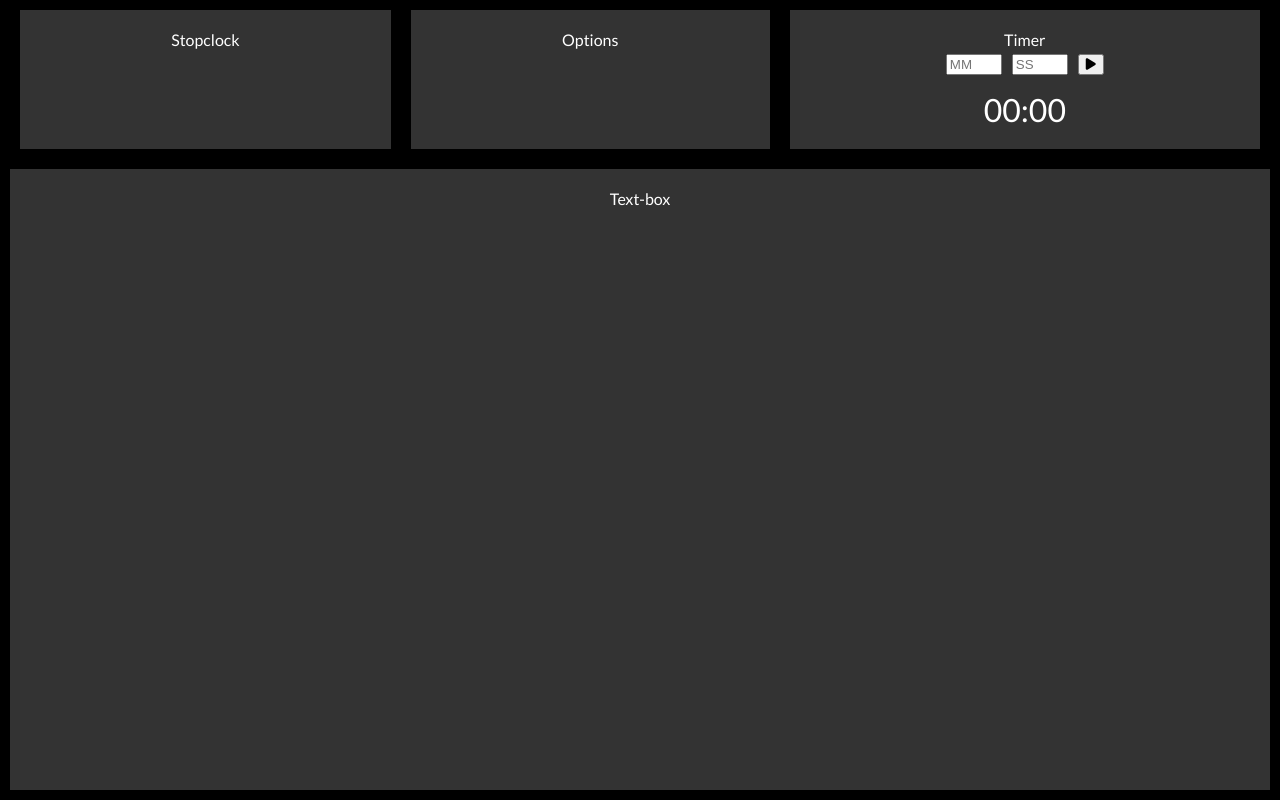
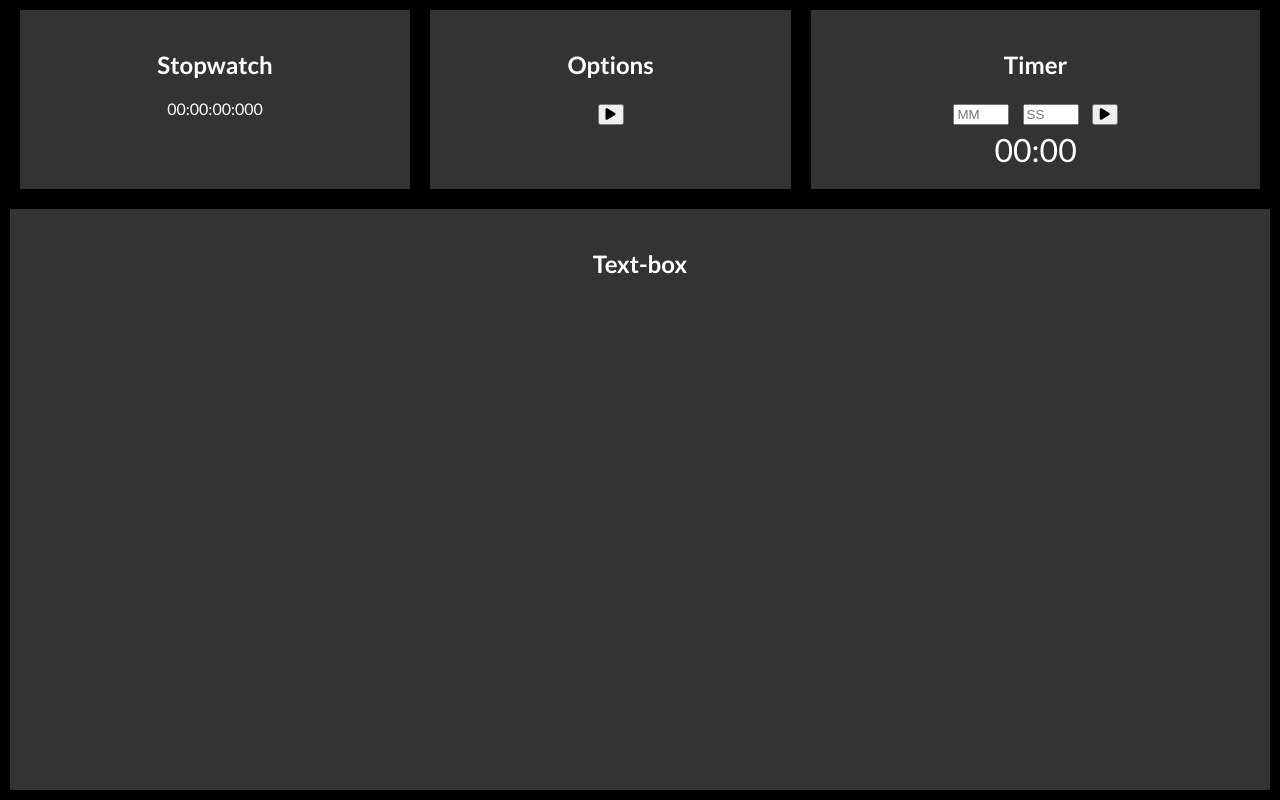
Before and after one commit to sherwinvishesh/Echo-Prompter, a plain HTML site: page index.html in a window 1280 px wide. Drawn offline with Linux system fonts and the light colour scheme.

Commit message:
Update index.html

```diff
--- a/index.html
+++ b/index.html
@@ -11,23 +11,34 @@
 <body>
 <div class="container">
   <div class="top-controls">
-    <div id="stopclock" class="control-box">Stopclock</div>
-    <div id="options" class="control-box">Options</div>
-    <div id="timer" class="control-box"> Timer
-        <div id="timer-container">
-            <div id="controls">
-                <input id="minutes" type="number" placeholder="MM" min="0" max="59">
-                <input id="seconds" type="number" placeholder="SS" min="0" max="59">
-                <button id="start"><i class="fas fa-play"></i></button>
-                <button id="pause" style="display: none;"><i class="fas fa-pause"></i></button>
-                <button id="stop" style="display: none;"><i class="fas fa-stop"></i></button>
-            </div>
-            <div id="time-display">00:00</div>
+    <div id="stopclock" class="control-box">
+      <h2>Stopwatch</h2>
+      <div id="stopwatch">
+        <!-- Unique ID for stopwatch timer -->
+        <span id="stopwatch-timer">00:00:00:000</span>
+      </div>
+    </div>
+    <div id="options" class="control-box">
+      <h2>Options</h2>
+      <button id="startStop"><i class="fas fa-play"></i></button>
+      <button id="reset" style="display: none;"><i class="fas fa-stop"></i></button>
+    </div>
+    <div class="control-box">
+      <h2>Timer</h2>
+      <div id="timer-container">
+        <div id="timer-controls">
+            <input id="minutes" type="number" placeholder="MM" min="0" max="59">
+            <input id="seconds" type="number" placeholder="SS" min="0" max="59">
+            <button id="start-timer"><i class="fas fa-play"></i></button>
+            <button id="pause-timer" style="display: none;"><i class="fas fa-pause"></i></button>
+            <button id="stop-timer" style="display: none;"><i class="fas fa-stop"></i></button>
         </div>
+        <div id="time-display">00:00</div>
+      </div>
     </div>
   </div>
-  <div id="text-box" class="text-box">Text-box</div>
+  <div id="text-box" class="text-box"><h2>Text-box</h2></div>
 </div>
-<script src="script.js"></script>
+<script src="clocks.js"></script>
 </body>
 </html>
```
